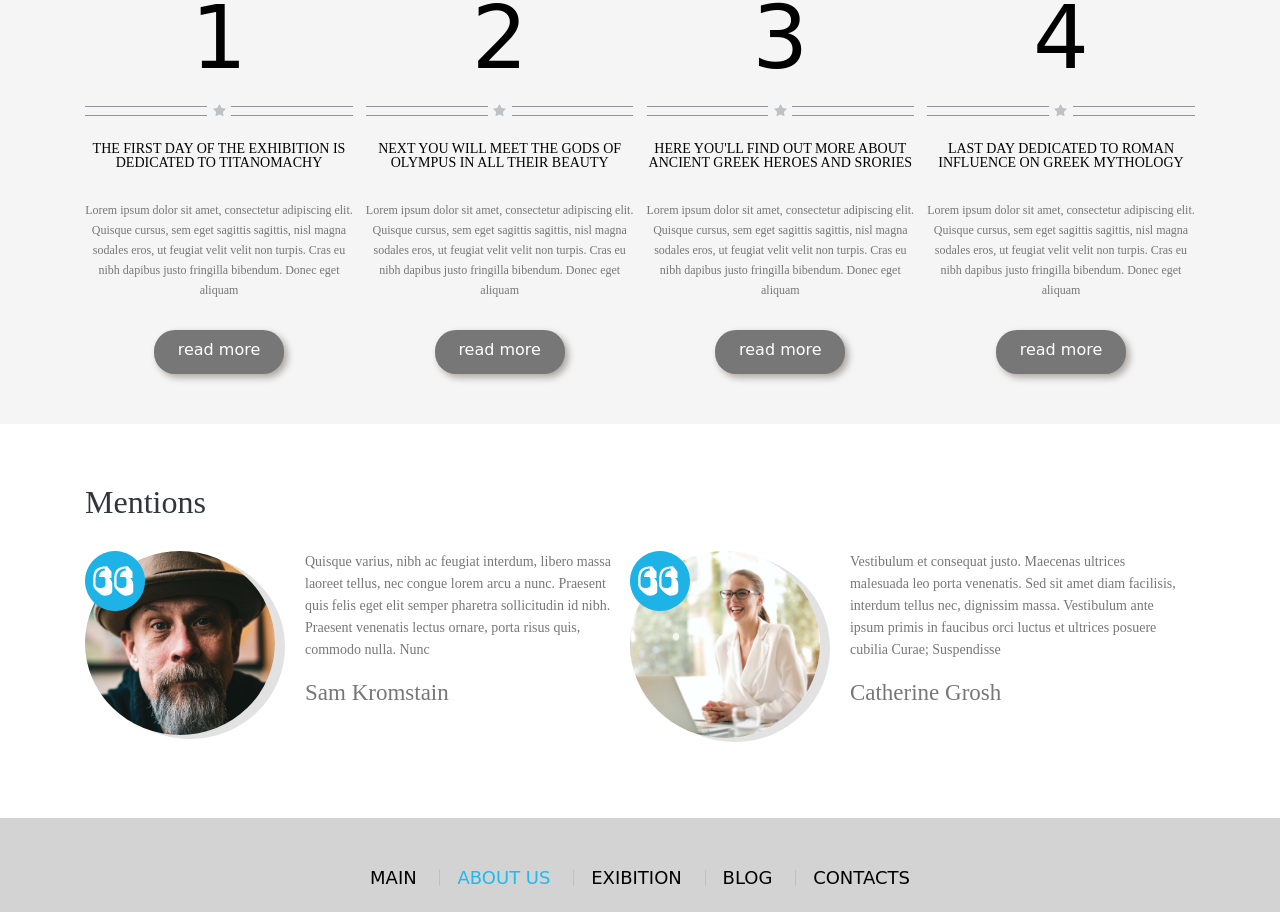
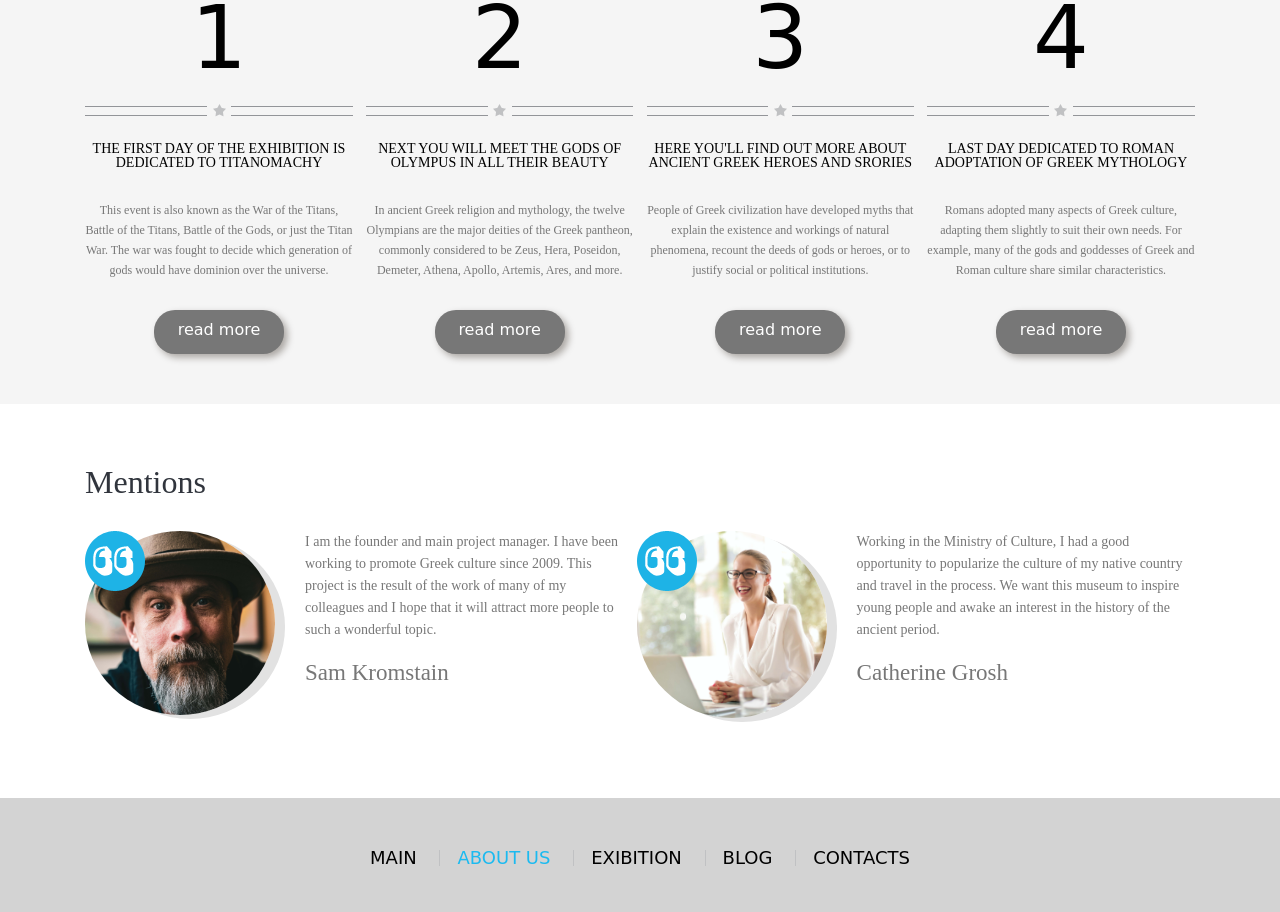
Before and after one commit to Zalesinski/Project, a plain HTML site: page about.html in a window 1280 px wide. Shown: the part 1154-2066 px from the top of the page. Drawn offline with nearby package versions, Linux system fonts and the light colour scheme; a web font is replaced by a local one.

Commit message:
Changed text on these pages
 Changes to be committed:
	modified:   about.html
	modified:   blog.html
	modified:   contacts.html
	modified:   index.html

```diff
--- a/about.html
+++ b/about.html
@@ -111,10 +111,9 @@
                             THE FIRST DAY OF THE EXHIBITION IS DEDICATED TO TITANOMACHY
                         </h3>
                         <p class="offer__info">
-                            Lorem ipsum dolor sit amet, consectetur adipiscing elit. Quisque cursus, sem eget sagittis
-                            sagittis, nisl magna sodales eros, ut feugiat velit velit non turpis. Cras eu nibh dapibus
-                            justo
-                            fringilla bibendum. Donec eget aliquam
+                            This event is also known as the War of the Titans, Battle of the Titans, Battle of the Gods,
+                            or just the Titan War. The war was fought to decide which generation of gods would have
+                            dominion over the universe.
                         </p>
                         <a class="offer__btn-link" href="./blog.html#titanomachy">read more</a>
                     </div>
@@ -126,10 +125,9 @@
                             NEXT YOU WILL MEET THE GODS OF OLYMPUS IN ALL THEIR BEAUTY
                         </h3>
                         <p class="offer__info">
-                            Lorem ipsum dolor sit amet, consectetur adipiscing elit. Quisque cursus, sem eget sagittis
-                            sagittis, nisl magna sodales eros, ut feugiat velit velit non turpis. Cras eu nibh dapibus
-                            justo
-                            fringilla bibendum. Donec eget aliquam
+                            In ancient Greek religion and mythology, the twelve Olympians are the major deities of the
+                            Greek pantheon, commonly considered to be Zeus, Hera, Poseidon, Demeter, Athena, Apollo,
+                            Artemis, Ares, and more.
                         </p>
                         <a class="offer__btn-link" href="./blog.html#gods">read more</a>
                     </div>
@@ -141,10 +139,9 @@
                             HERE YOU'LL FIND OUT MORE ABOUT ANCIENT GREEK HEROES AND SRORIES
                         </h3>
                         <p class="offer__info">
-                            Lorem ipsum dolor sit amet, consectetur adipiscing elit. Quisque cursus, sem eget sagittis
-                            sagittis, nisl magna sodales eros, ut feugiat velit velit non turpis. Cras eu nibh dapibus
-                            justo
-                            fringilla bibendum. Donec eget aliquam
+                            People of Greek civilization have developed myths that
+                            explain the existence and workings of natural phenomena, recount the deeds of gods or
+                            heroes, or to justify social or political institutions.
                         </p>
                         <a class="offer__btn-link" href="./blog.html#heroes">read more</a>
                     </div>
@@ -153,15 +150,14 @@
                             <span class="offer__number">4</span>
                         </div>
                         <h3 class="offer__title">
-                            LAST DAY DEDICATED TO ROMAN INFLUENCE ON GREEK MYTHOLOGY
+                            LAST DAY DEDICATED TO ROMAN ADOPTATION OF GREEK MYTHOLOGY
                         </h3>
                         <p class="offer__info">
-                            Lorem ipsum dolor sit amet, consectetur adipiscing elit. Quisque cursus, sem eget sagittis
-                            sagittis, nisl magna sodales eros, ut feugiat velit velit non turpis. Cras eu nibh dapibus
-                            justo
-                            fringilla bibendum. Donec eget aliquam
+                            Romans adopted many aspects of Greek culture, adapting them slightly to suit their own
+                            needs. For example, many of the gods and goddesses of Greek and Roman culture share similar
+                            characteristics.
                         </p>
-                        <a class="offer__btn-link" href="#">read more</a>
+                        <a class="offer__btn-link" href="./blog.html">read more</a>
                     </div>
                 </div>
             </div>
@@ -172,21 +168,19 @@
                 <div class="testimonials__wrapper">
                     <div class="testimonials__item">
                         <img class="testimonials__img" src="images\man.jpg" alt="Sam Kromstain" title="Sam Kromstain">
-                        <p class="testimonials__paragraph">Quisque varius, nibh ac feugiat interdum, libero massa
-                            laoreet
-                            tellus, nec congue lorem arcu a nunc. Praesent quis felis eget elit semper pharetra
-                            sollicitudin
-                            id nibh. Praesent venenatis lectus ornare, porta risus quis, commodo nulla. Nunc</p>
+                        <p class="testimonials__paragraph">
+                            I am the founder and main project manager. I have been working to promote Greek culture
+                            since 2009. This project is the result of the work of many of my colleagues and I hope that
+                            it will attract more people to such a wonderful topic.</p>
                         <h2 class="testimonials__name">Sam Kromstain</h2>
                     </div>
                     <div class="testimonials__item">
                         <img class="testimonials__img" src="images\woman.jpg" alt="Catherine Grosh"
                             title="Catherine Grosh">
-                        <p class="testimonials__paragraph">Vestibulum et consequat justo. Maecenas ultrices malesuada
-                            leo
-                            porta venenatis. Sed sit amet diam facilisis, interdum tellus nec, dignissim massa.
-                            Vestibulum
-                            ante ipsum primis in faucibus orci luctus et ultrices posuere cubilia Curae; Suspendisse</p>
+                        <p class="testimonials__paragraph">Working in the Ministry of Culture, I had a good opportunity
+                            to popularize the culture of my native country and travel in the process. We want this
+                            museum to inspire young people and awake an interest in the history of the ancient period.
+                        </p>
                         <h2 class="testimonials__name">Catherine Grosh</h2>
                     </div>
                 </div>
```
Also changed, not shown: blog.html (+17 -24 lines), contacts.html (+10 -10 lines), index.html (+9 -8 lines).
